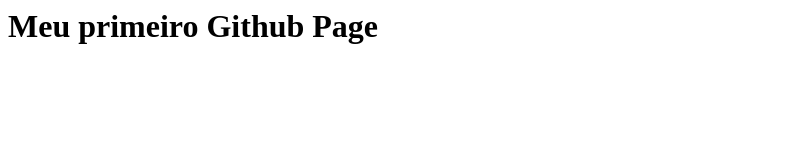
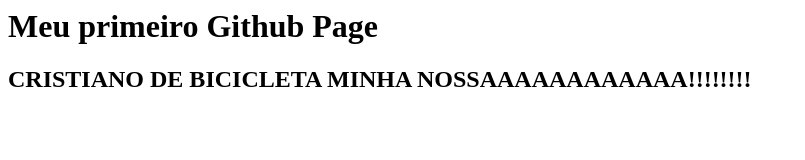
Before and after one commit to MuriloDaCruz/my-first-github-page, a plain HTML site: page index.html in a window 1280 px wide. Shown: the whole page, without its empty margins (0-805 px from the left). Drawn offline with Linux system fonts and the light colour scheme.

Commit message:
Cristiano e Título.

```diff
--- a/index.html
+++ b/index.html
@@ -1,5 +1,7 @@
 <html>
+  <title>Meu primeiro github page</title>
   <body>
       <h1>Meu primeiro Github Page</h1>
+      <h2>CRISTIANO DE BICICLETA MINHA NOSSAAAAAAAAAAAA!!!!!!!!</h2>
   </body>
 </html>
```
